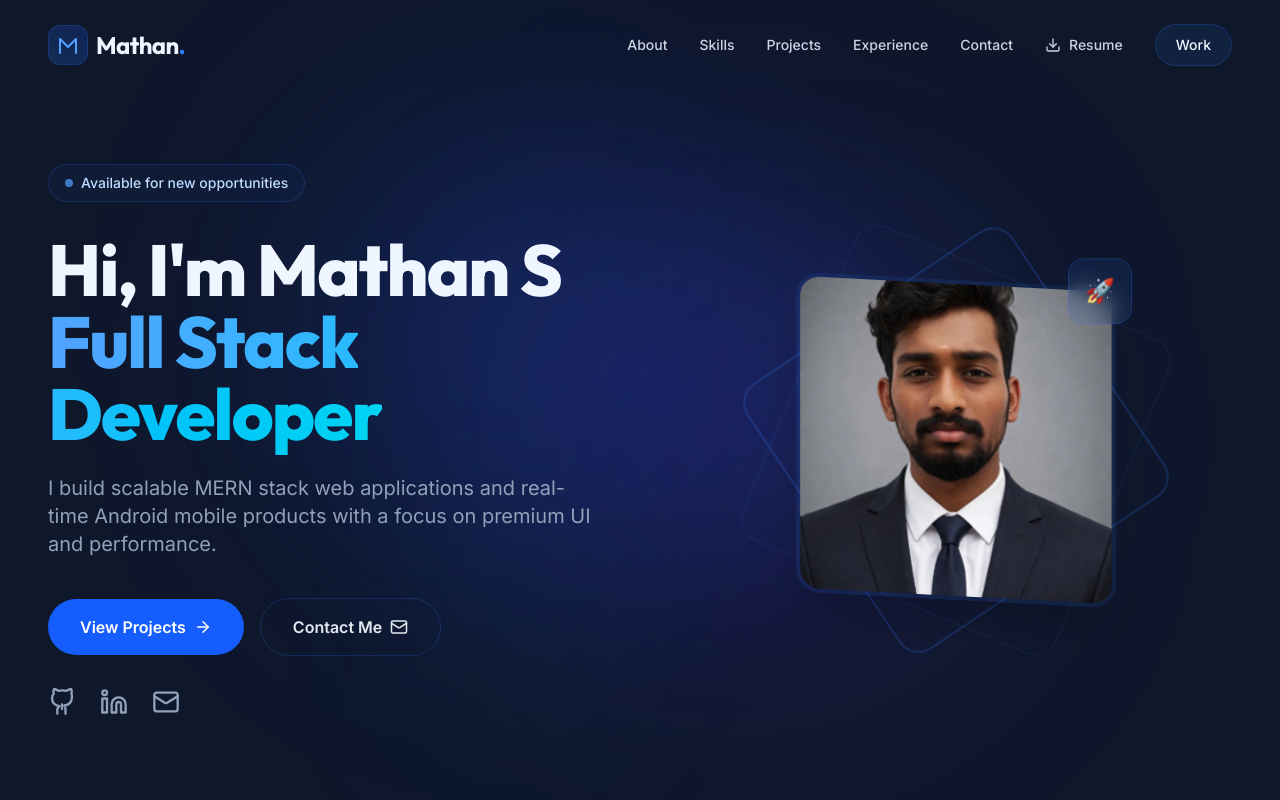
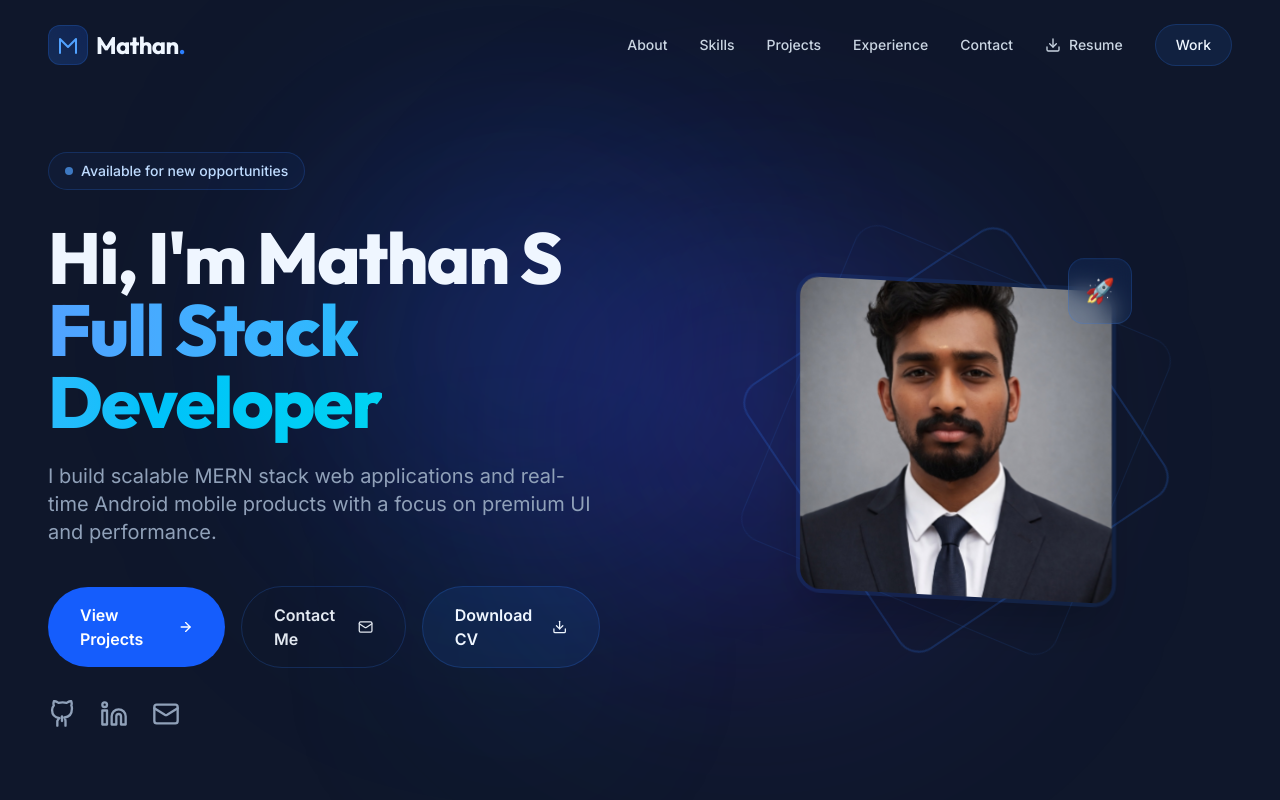
Before and after one commit to Mathan123678/mathanPortfolio, a React (Vite) app: page / in a window 1280 px wide. Shown: the top 800 px of the page. Built offline with nearby package versions, Linux system fonts and the light colour scheme.

Commit message:
feat: add functional resume and download button to hero section

```diff
--- a/src/sections/Hero.jsx
+++ b/src/sections/Hero.jsx
@@ -83,6 +83,13 @@ export default function Hero() {
               >
                 Contact Me <Mail size={18} />
               </a>
+              <a
+                href="/resume.pdf"
+                download="Mathan_Resume.pdf"
+                className="w-full sm:w-auto px-8 py-4 rounded-full font-semibold bg-blue-500/10 border border-blue-500/20 hover:bg-blue-500/20 active:scale-95 transition-all flex items-center justify-center gap-2 text-blue-50"
+              >
+                Download CV <Download size={18} />
+              </a>
             </motion.div>
 
             <motion.div
```
Also changed, not shown: 1 other file (tests, documents, lock files or other folders).
